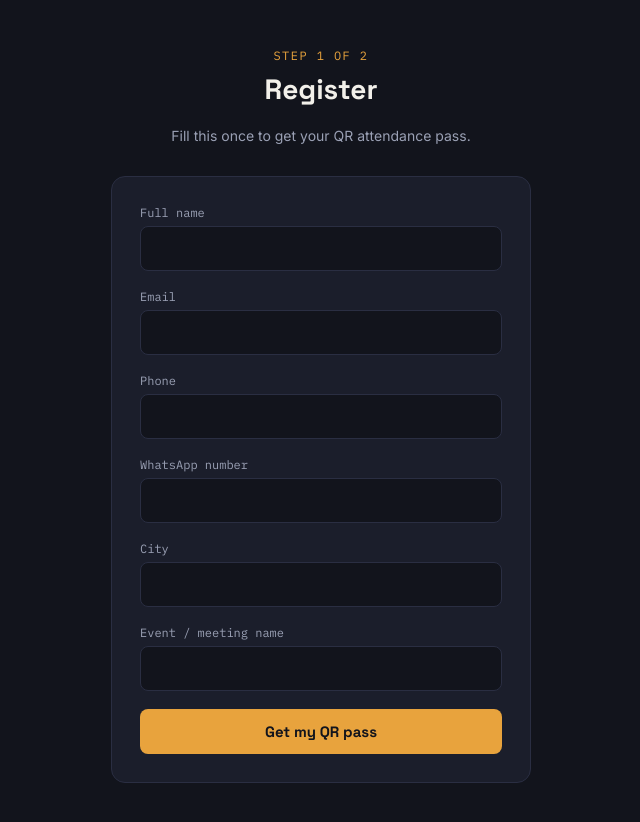
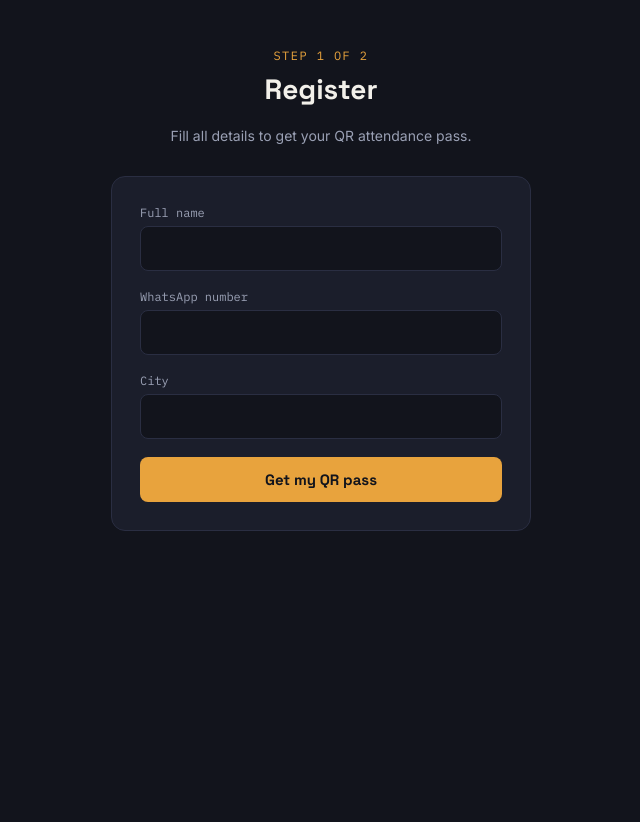
Before and after one commit to ashiyasalodi1/attendance-app, a Next.js app: page /form in a window 1280 px wide. Shown: the top 822 px of the page, without its empty margins (319-959 px from the left). After the commit the page ends 800 px from the top, so only its background shows below. Built offline with nearby package versions, Linux system fonts and the light colour scheme.

Commit message:
Update page.js

```diff
--- a/app/form/page.js
+++ b/app/form/page.js
@@ -5,11 +5,8 @@ import QRCode from "qrcode";
 
 export default function FormPage() {
   const [name, setName] = useState("");
-  const [email, setEmail] = useState("");
-  const [phone, setPhone] = useState("");
   const [whatsapp, setWhatsapp] = useState("");
   const [city, setCity] = useState("");
-  const [eventName, setEventName] = useState("");
   const [loading, setLoading] = useState(false);
   const [error, setError] = useState("");
   const [result, setResult] = useState(null);
@@ -18,14 +15,19 @@ export default function FormPage() {
     e.preventDefault();
     setError("");
     setLoading(true);
+
     try {
       const res = await fetch("/api/register", {
         method: "POST",
         headers: { "Content-Type": "application/json" },
-        body: JSON.stringify({ name, email, phone, whatsapp, city, event_name: eventName }),
+        body: JSON.stringify({ name, whatsapp, city }),
       });
+
       const data = await res.json();
-      if (!res.ok) throw new Error(data.error || "Something went wrong");
+
+      if (!res.ok) {
+        throw new Error(data.error || "Something went wrong");
+      }
 
       const qrDataUrl = await QRCode.toDataURL(data.attendee.id, {
         width: 240,
@@ -49,16 +51,21 @@ export default function FormPage() {
     return (
       <main className="page">
         <div className="eyebrow">Pass Generated</div>
-        <h1 className="title">You're registered</h1>
+        <h1 className="title">You&apos;re registered</h1>
         <p className="subtitle">
           Save this pass or screenshot it. Show the QR at the door to mark
           your attendance.
         </p>
+
         <div className="badge">
           <div className="badge-name">{result.name}</div>
           <div className="badge-perf" />
-          {/* eslint-disable-next-line @next/next/no-img-element */}
-          <img src={result.qrDataUrl} alt="QR attendance pass" width={220} height={220} />
+          <img
+            src={result.qrDataUrl}
+            alt="QR attendance pass"
+            width={220}
+            height={220}
+          />
           <div className="badge-id">{result.id}</div>
         </div>
       </main>
@@ -69,33 +76,40 @@ export default function FormPage() {
     <main className="page">
       <div className="eyebrow">Step 1 of 2</div>
       <h1 className="title">Register</h1>
-      <p className="subtitle">Fill this once to get your QR attendance pass.</p>
+      <p className="subtitle">Fill all details to get your QR attendance pass.</p>
+
       <form className="card" onSubmit={handleSubmit}>
         <div className="field">
           <label>Full name</label>
-          <input value={name} onChange={(e) => setName(e.target.value)} required />
+          <input
+            value={name}
+            onChange={(e) => setName(e.target.value)}
+            required
+          />
         </div>
-        <div className="field">
-          <label>Email</label>
-          <input type="email" value={email} onChange={(e) => setEmail(e.target.value)} required />
-        </div>
-        <div className="field">
-          <label>Phone</label>
-          <input value={phone} onChange={(e) => setPhone(e.target.value)} required />
-        </div>
+
         <div className="field">
           <label>WhatsApp number</label>
-          <input value={whatsapp} onChange={(e) => setWhatsapp(e.target.value)} required />
+          <input
+            type="tel"
+            inputMode="tel"
+            value={whatsapp}
+            onChange={(e) => setWhatsapp(e.target.value)}
+            required
+          />
         </div>
+
         <div className="field">
           <label>City</label>
-          <input value={city} onChange={(e) => setCity(e.target.value)} required />
+          <input
+            value={city}
+            onChange={(e) => setCity(e.target.value)}
+            required
+          />
         </div>
-        <div className="field">
-          <label>Event / meeting name</label>
-          <input value={eventName} onChange={(e) => setEventName(e.target.value)} required />
-        </div>
+
         {error && <p style={{ color: "#f87171", fontSize: 13 }}>{error}</p>}
+
         <button className="btn" disabled={loading}>
           {loading ? "Generating pass..." : "Get my QR pass"}
         </button>
```
